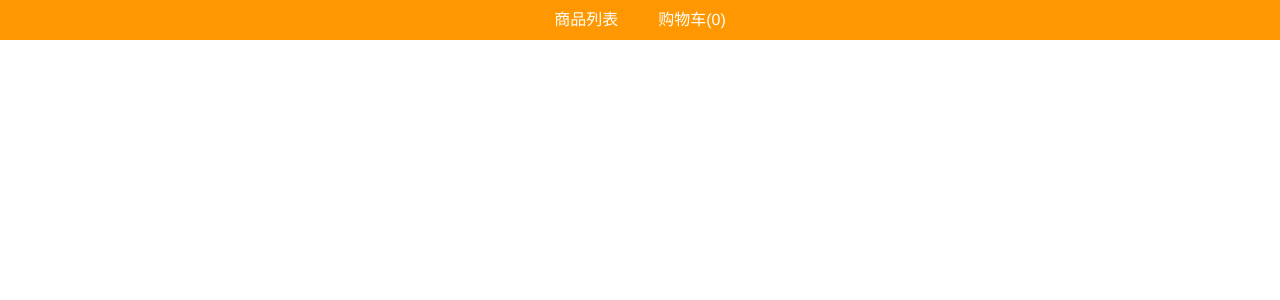
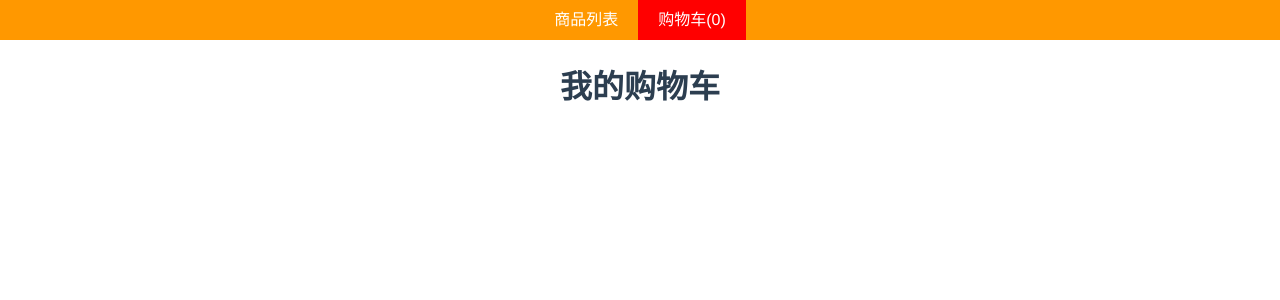
Before and after one commit to 0709FanLi/vue3_ts, a Vue app: page /#/shopping/shoppingCart in a window 1280 px wide. Before the commit this address had no page. Shown: the top 300 px of the page. Built offline with nearby package versions, Linux system fonts and the light colour scheme.

Commit message:
shopping cart
购物车单独移出

```diff
--- a/src/App.vue
+++ b/src/App.vue
@@ -1,23 +1,19 @@
 <template>
-  <nav-bar :cartGoodsCount="cartGoodsCount" :activeRouteName="activeRouteName" />
-  <div class="body">
-    <router-view />
-  </div>
+    <div class="body">
+      <router-view />
+    </div>
 </template>
 
 <script setup lang="ts">
-import NavBar from './components/navBar/index.vue'
-import { useStore } from '@/store'
-import { computed, ref } from 'vue'
-import { useRoute } from 'vue-router'
 
-const store = useStore()
-const route = useRoute()
-const cartGoodsCount = computed((): number => {
-  return store.state.shoppingCart.length
-})
-const activeRouteName = computed((): string => {
-  console.log('route.name', route.name)
-  return route.name?.toString() || ''
-})
 </script>
+
+<style>
+#app {
+  font-family: Avenir, Helvetica, Arial, sans-serif;
+  -webkit-font-smoothing: antialiased;
+  -moz-osx-font-smoothing: grayscale;
+  text-align: center;
+  color: #2c3e50;
+}
+</style>
--- a/src/components/navBar/index.vue
+++ b/src/components/navBar/index.vue
@@ -1,10 +1,10 @@
 <template>
   <div class="nav-bar">
-    <router-link to="/" :class="{ activeRouteName: activeRouteName === 'Product' }">
+    <router-link to="/shopping/product" :class="{ activeRouteName: activeRouteName === 'Product' }">
       商品列表
     </router-link>
     <router-link
-      to="/shoppingCart"
+      to="/shopping/shoppingCart"
       :class="{ activeRouteName: activeRouteName === 'ShoppingCart' }"
     >
       购物车({{ cartGoodsCount }})
--- a/src/router/index.ts
+++ b/src/router/index.ts
@@ -1,18 +1,27 @@
 import { createRouter, createWebHashHistory, RouteRecordRaw } from 'vue-router'
+import Shopping from '@/views/shoppingCart/index.vue'
 import Product from '@/views/shoppingCart/product.vue'
 import ShoppingCart from '@/views/shoppingCart/shoppingCart.vue'
 
+
 const routes: Array<RouteRecordRaw> = [
   {
-    path: '/',
-    name: 'Product',
-    component: Product
+    path: '/shopping',
+    name: 'Shopping',
+    component: Shopping,
+    children:[
+      {
+        path: 'product',
+        name: 'Product',
+        component: Product,
+      },
+      {
+        path: 'shoppingCart',
+        name: 'ShoppingCart',
+        component: ShoppingCart,
+      },
+    ]
   },
-  {
-    path: '/shoppingCart',
-    name: 'ShoppingCart',
-    component: ShoppingCart
-  }
 ]
 
 const router = createRouter({
--- /dev/null
+++ b/src/views/shoppingCart/index.vue
@@ -0,0 +1,21 @@
+<template>
+  <nav-bar :cartGoodsCount="cartGoodsCount" :activeRouteName="activeRouteName" />
+  <router-view />
+</template>
+
+<script setup lang="ts">
+import NavBar from '@/components/navBar/index.vue'
+import { useStore } from '@/store'
+import { computed, ref } from 'vue'
+import { useRoute } from 'vue-router'
+
+const store = useStore()
+const route = useRoute()
+const cartGoodsCount = computed((): number => {
+  return store.state.shoppingCart.length
+})
+const activeRouteName = computed((): string => {
+  console.log('route.name', route.name)
+  return route.name?.toString() || ''
+})
+</script>
```
Also changed, not shown: src/App copy.vue (deleted, +0 -21 lines).
